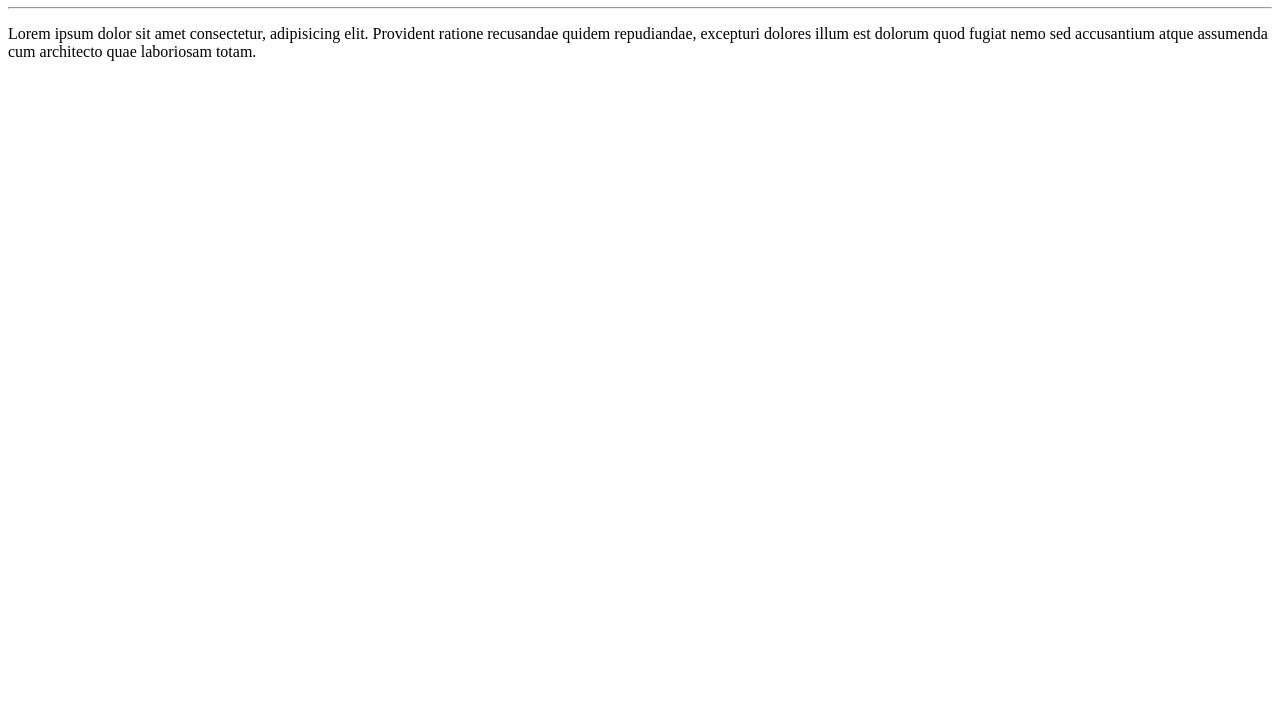
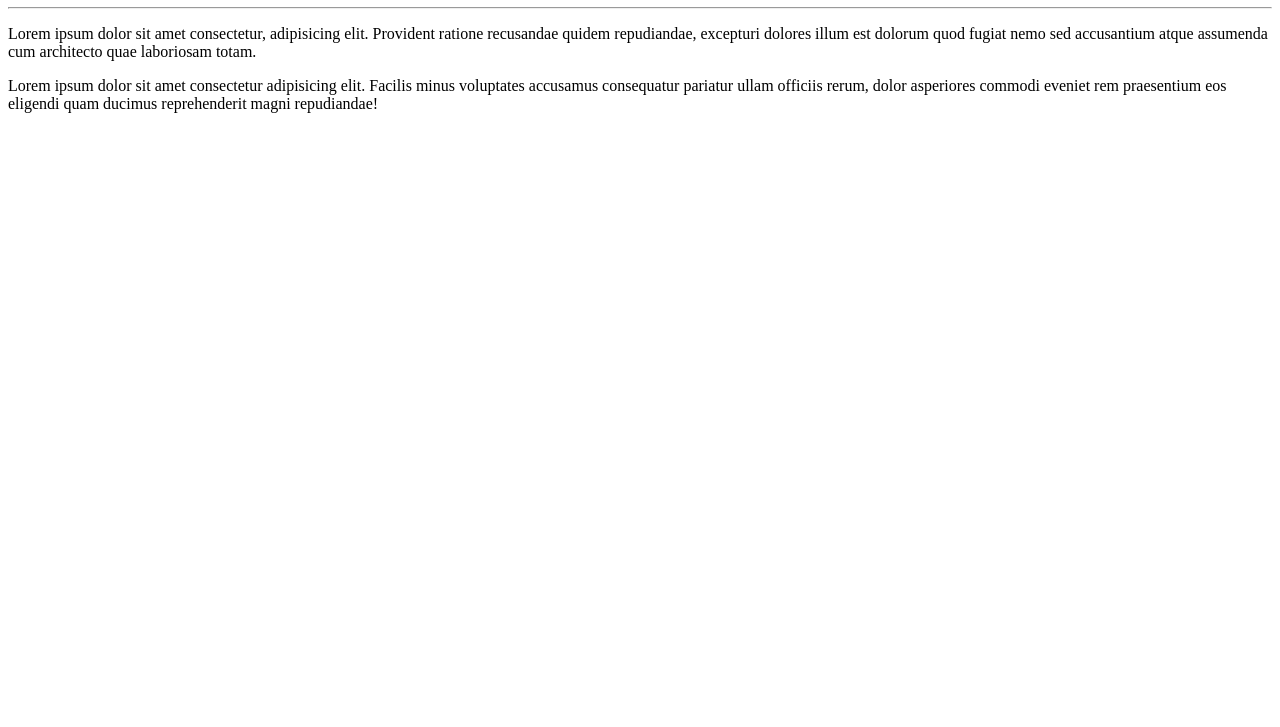
Before and after one commit to jorgejoao/Ola-Mundo, a plain HTML site: page site-exemplo/index.html in a window 1280 px wide. Shown: the part 73-800 px from the top of the page. Drawn offline with Linux system fonts and the light colour scheme.

Commit message:
adicionei um parágrafo

```diff
--- a/site-exemplo/index.html
+++ b/site-exemplo/index.html
@@ -9,5 +9,6 @@
    <h1>Olá, mundo</h1>
    <hr>
    <p>Lorem ipsum dolor sit amet consectetur, adipisicing elit. Provident ratione recusandae quidem repudiandae, excepturi dolores illum est dolorum quod fugiat nemo sed accusantium atque assumenda cum architecto quae laboriosam totam.</p>
+    <p>Lorem ipsum dolor sit amet consectetur adipisicing elit. Facilis minus voluptates accusamus consequatur pariatur ullam officiis rerum, dolor asperiores commodi eveniet rem praesentium eos eligendi quam ducimus reprehenderit magni repudiandae!</p>
 </body>
 </html>
```
